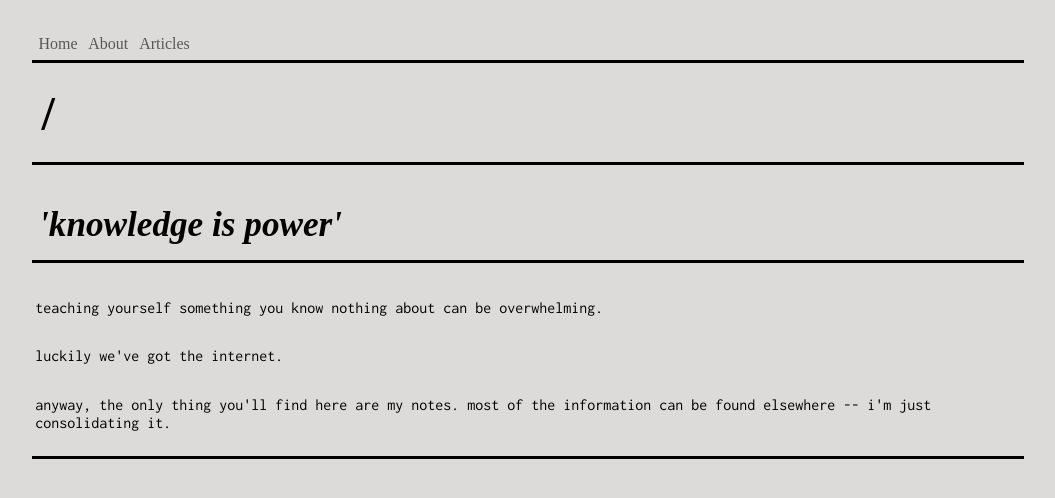
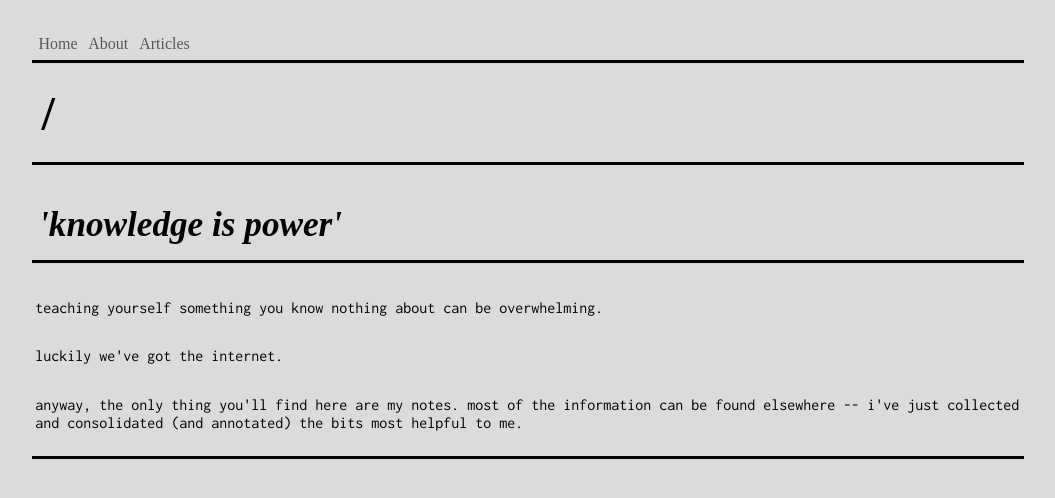
Before and after one commit to msawangwan/msawangwan.github.io, a Jekyll site: the page built from index.html, in a window 1280 px wide. Shown: the top 498 px of the page, without its empty margins (112-1167 px from the left). Built offline with Jekyll 4.4.1, drawn with Linux system fonts in a browser that asks for light colours; some web fonts are replaced.

Commit message:
edited home summary

```diff
--- a/index.html
+++ b/index.html
@@ -33,8 +33,8 @@ layout: scaffolding
           luckily we've got the internet.
         </p><br/>
         <p>
-          anyway, the only thing you'll find here are my notes. most of the information can be found elsewhere -- i'm
-          just consolidating it.
+          anyway, the only thing you'll find here are my notes. most of the information can be found elsewhere -- i've
+          just collected and consolidated (and annotated) the bits most helpful to me.
         </p><br/>
       </div>
     </section>
```
